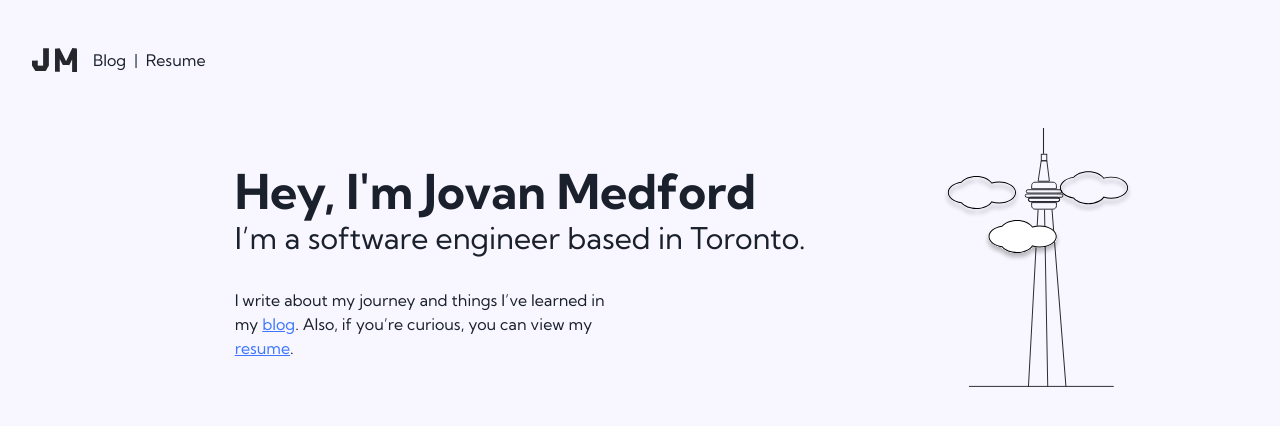
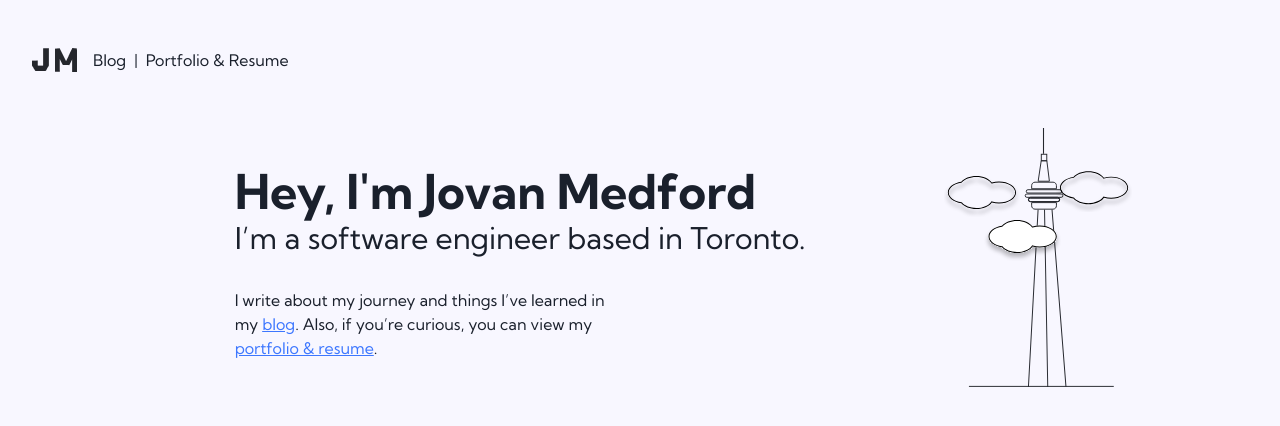
Before and after one commit to jovanmedford/jovan-medford-personal-website, a Next.js app: page / in a window 1280 px wide. Shown: the top 426 px of the page. Built offline with nearby package versions, Linux system fonts and the light colour scheme.

Commit message:
chore: change resume link text

```diff
--- a/src/app/header.tsx
+++ b/src/app/header.tsx
@@ -10,7 +10,7 @@ export default function Header() {
       <nav className="flex gap-2">
         <a href="https://medium.com/@jovanmedford">Blog</a>
         <div>|</div>
-        <Link href="resume">Resume</Link>
+        <Link href="resume">Portfolio & Resume</Link>
       </nav>
     </header>
   );
--- a/src/app/page.tsx
+++ b/src/app/page.tsx
@@ -26,7 +26,7 @@ export default function Home() {
               </a>
               . Also, if you’re curious, you can view my{" "}
               <Link className="underline text-primary-300" href="resume">
-                resume
+                portfolio & resume
               </Link>
               .
             </p>
```
